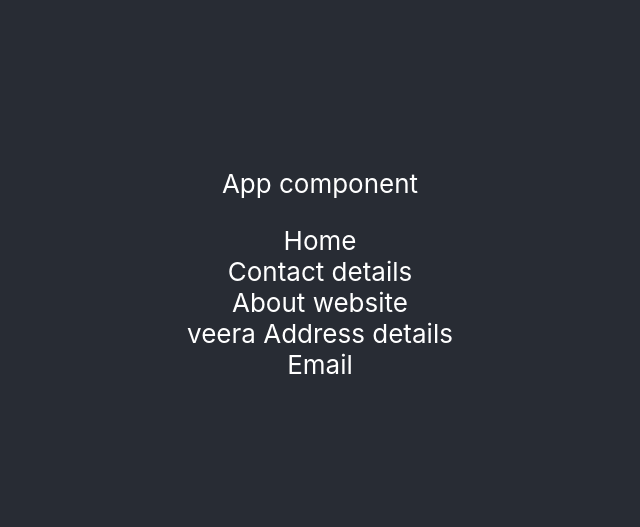
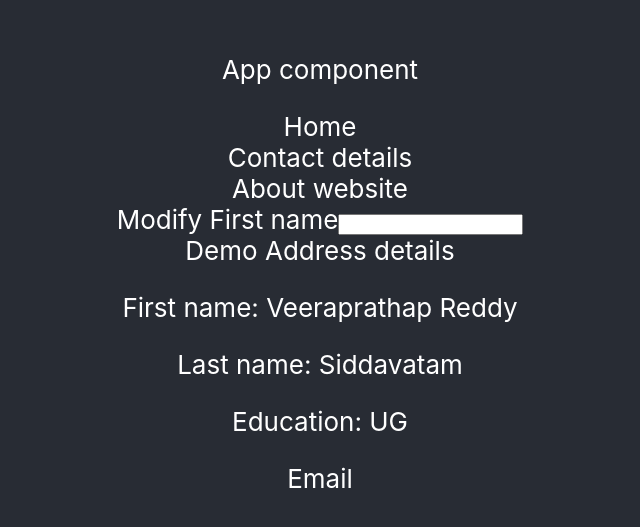
Before and after one commit to VTU9730/veer, a React (Create React App) app: page / in a window 1280 px wide. Shown: the part 139-666 px from the top of the page, without its empty margins (320-960 px from the left). Built offline with nearby package versions, Linux system fonts and the light colour scheme.

Commit message:
user-context-added

```diff
--- a/src/Address.jsx
+++ b/src/Address.jsx
@@ -1,10 +1,18 @@
-import { useContext } from "react";
-import appContext from "./context";
+import { useContext, useRef } from "react";
+import appContext,{userContext} from "./context";
 function Address(){
-    const {user,setUser} =useContext(appContext)
+    const {app,setApp} = useContext(appContext)
+    const {user,setUser} = useContext(userContext)
     return(
         <div>
-            {user} Address details
+            <section>
+                <label>Modify First name</label>
+                <input type='text' onChange={(e)=>setUser({...user,...{firstName:e.target.value}})}></input>
+            </section>
+            {app} Address details
+            <p>First name: {user.firstName}</p>
+            <p>Last name: {user.lastName}</p>
+            <p>Education: {user.education}</p>
         </div>
     )
 }
--- a/src/App.js
+++ b/src/App.js
@@ -1,6 +1,6 @@
 import logo from './logo.svg';
 import './App.css';
-import appContext from './context';
+import appContext,{userContext} from './context';
 import Home from './Home';
 import Contact from './Contact'
 import About from './About'
@@ -8,9 +8,15 @@ import Email from './Email'
 import Address from './Address';
 import { useState } from 'react';
 function App() {
-  const [user,setUser]=useState('veera')
+  const [app,setApp]=useState('Demo')
+  const [user,setUser]=useState({
+    firstName:'Veeraprathap Reddy',
+    lastName:'Siddavatam',
+    education:'UG'
+  })
   return (
-    <appContext.Provider value={{user,setUser}}>
+    <appContext.Provider value={{app,setApp}}>
+    <userContext.Provider value={{user,setUser}}>
       <div className="App">
         <header className="App-header">
           <p>App component</p>
@@ -21,6 +27,7 @@ function App() {
           <Email />
         </header>
       </div>
+    </userContext.Provider>
     </appContext.Provider>
   );
 }
--- a/src/context.js
+++ b/src/context.js
@@ -1,5 +1,6 @@
 import { createContext } from "react";
 
 const appContext=createContext({})
+export const userContext=createContext({})
 
 export default appContext;
```
